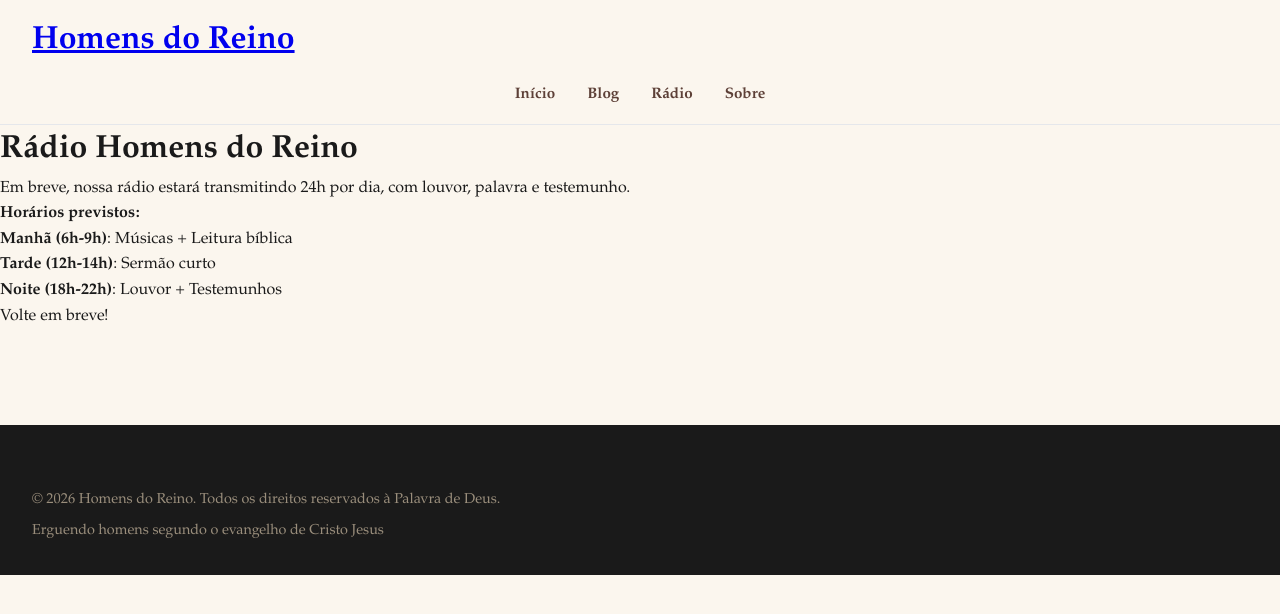
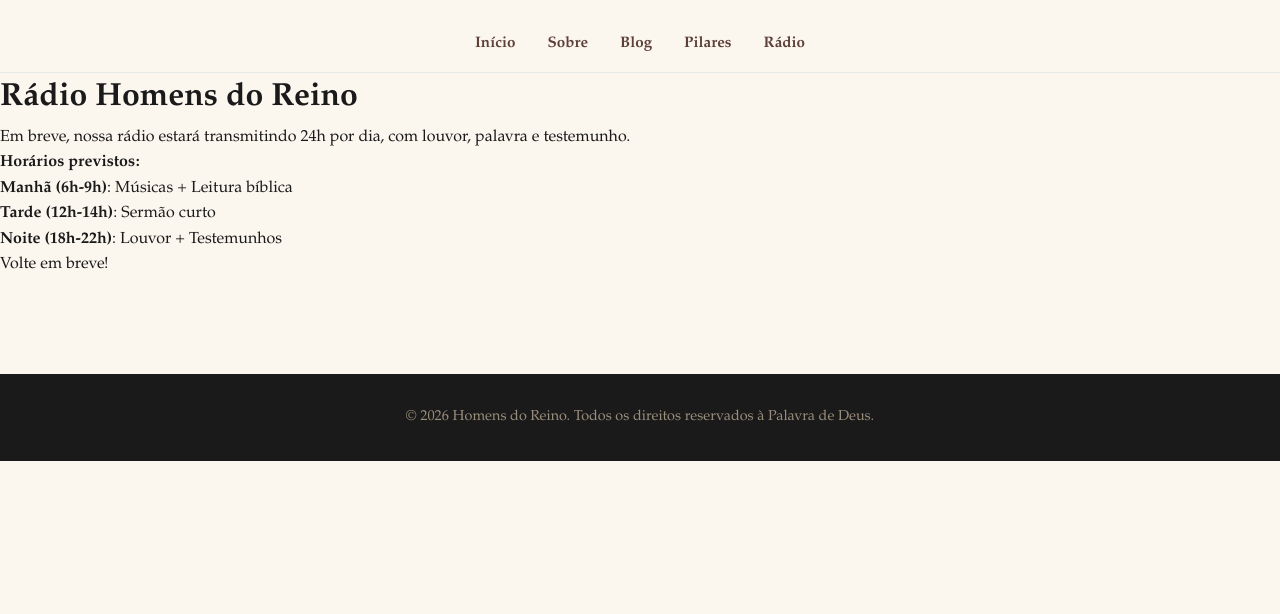
Before and after one commit to HomensdoReino/homensdoreino-blog, a Jekyll site: the page built from radio.md, in a window 1280 px wide. Shown: the top 614 px of the page. Built offline with Jekyll 4.4.1, drawn with Linux system fonts in a browser that asks for light colours; some web fonts are replaced.

Commit message:
Update default.html

```diff
--- a/_layouts/default.html
+++ b/_layouts/default.html
@@ -3,30 +3,28 @@
 <head>
   <meta charset="utf-8">
   <meta name="viewport" content="width=device-width, initial-scale=1">
-  <title>{{ page.title }} | {{ site.title }}</title>
+  <title>{{ page.title }} | Homens do Reino</title>
   <link rel="stylesheet" href="{{ '/assets/css/style.css' | relative_url }}">
   <link rel="preconnect" href="https://fonts.googleapis.com">
   <link href="https://fonts.googleapis.com/css2?family=Cormorant+Garamond:wght@400;600;700&family=Garamond&display=swap" rel="stylesheet">
-  {% seo %}
 </head>
 <body>
   <header>
-    <h1><a href="{{ '/' | relative_url }}">Homens do Reino</a></h1>
     <nav>
       <a href="{{ '/' | relative_url }}">Início</a>
+      <a href="{{ '/sobre' | relative_url }}">Sobre</a>
       <a href="{{ '/blog' | relative_url }}">Blog</a>
+      <a href="{{ '/pilares' | relative_url }}">Pilares</a>
       <a href="{{ '/radio' | relative_url }}">Rádio</a>
-      <a href="{{ '/about' | relative_url }}">Sobre</a>
     </nav>
   </header>
 
-  <main class="container">
+  <main>
     {{ content }}
   </main>
 
-  <footer>
-    <p>&copy; {{ 'now' | date: "%Y" }} Homens do Reino. Todos os direitos reservados à Palavra de Deus.</p>
-    <p style="margin-top: 0.5rem; font-size: 0.9rem;">Erguendo homens segundo o evangelho de Cristo Jesus</p>
+  <footer style="text-align: center; padding: 2rem;">
+    <p>&copy; 2026 Homens do Reino. Todos os direitos reservados à Palavra de Deus.</p>
   </footer>
 </body>
 </html>
```
